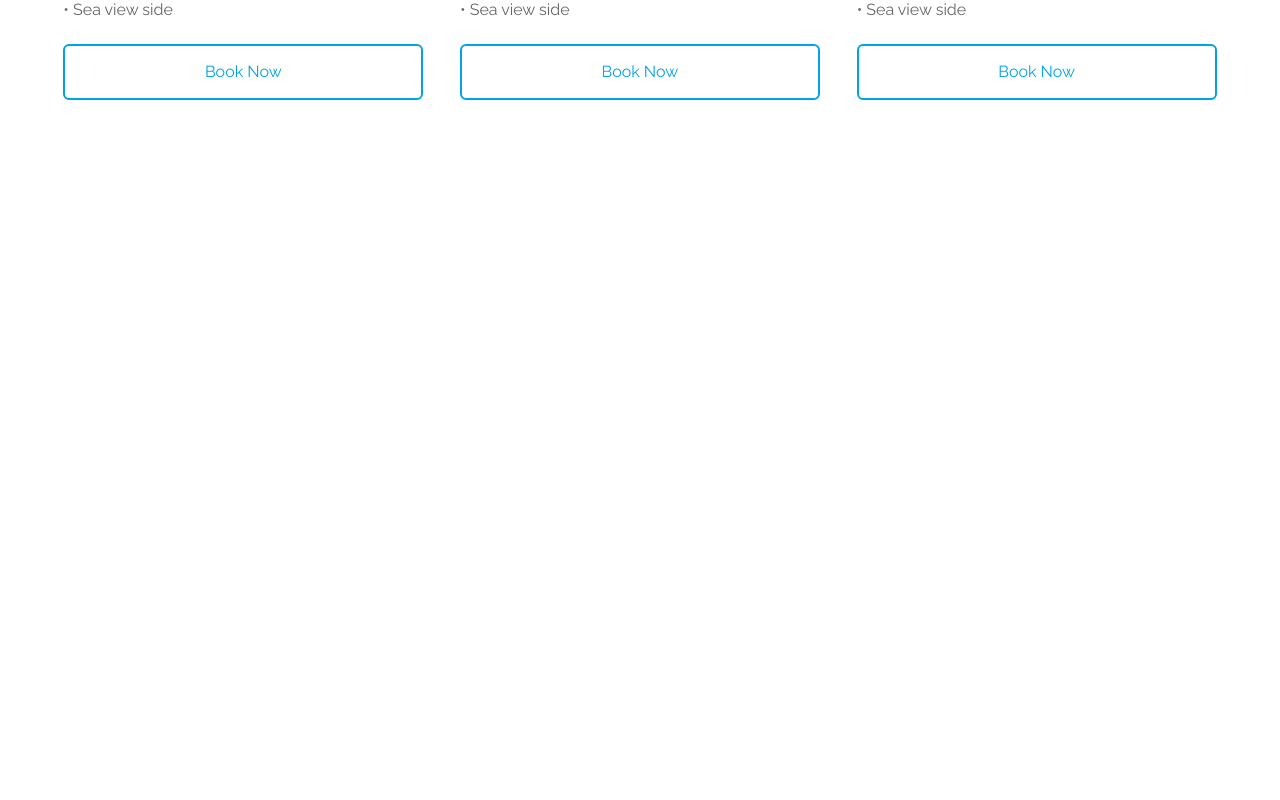
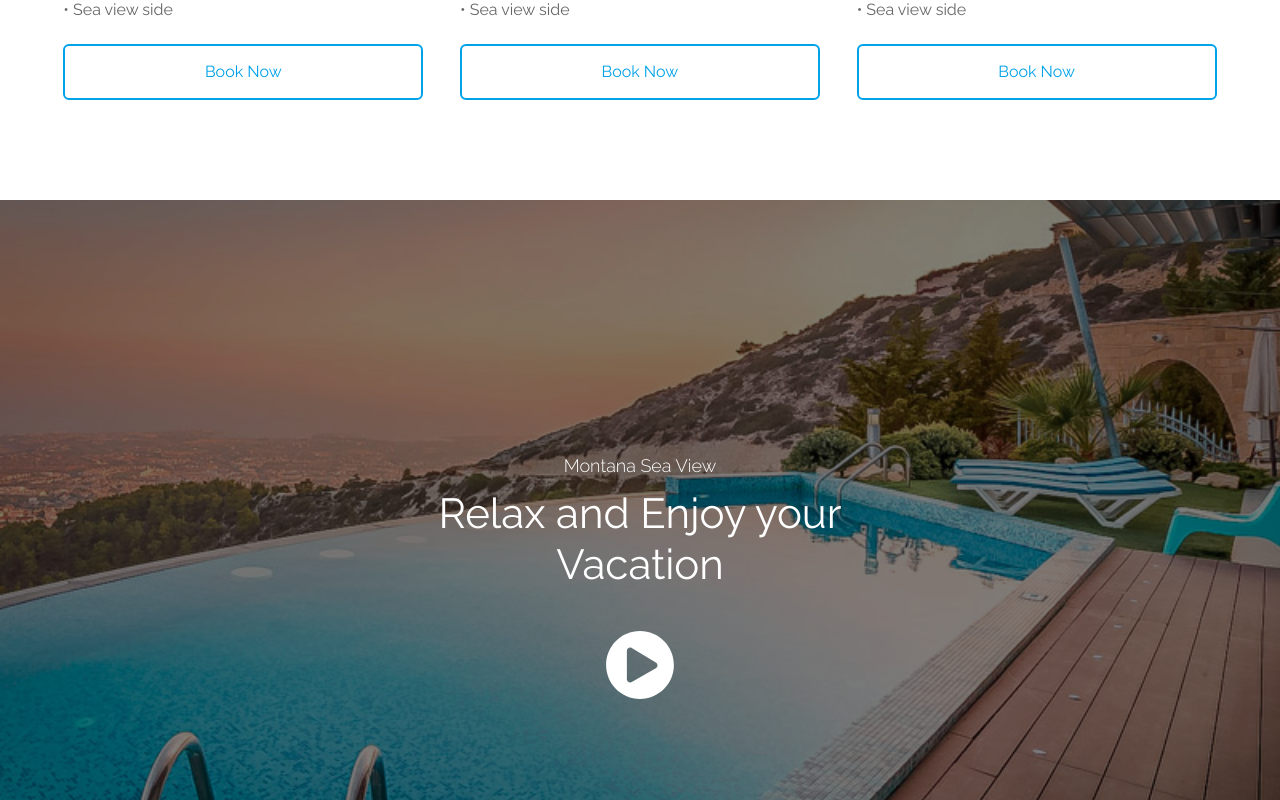
Before and after one commit to Timigill/serenia-stays, a Next.js app: page / in a window 1280 px wide. Shown: the part 2175-2975 px from the top of the page. Before the commit the page ends 2375 px from the top, so only its background shows below. Built offline with nearby package versions, Linux system fonts and the light colour scheme.

Commit message:
added gallery section with bg image and on front is vid icon, on which when we click there is dummy vid i've put , can be changed afterwards

```diff
--- a/package.json
+++ b/package.json
@@ -10,10 +10,12 @@
   },
   "dependencies": {
     "bootstrap": "^5.3.7",
+    "lucide-react": "^0.525.0",
     "next": "15.3.5",
     "react": "^19.0.0",
     "react-dom": "^19.0.0",
-    "react-icons": "^5.5.0"
+    "react-icons": "^5.5.0",
+    "react-player": "^3.2.0"
   },
   "devDependencies": {
     "@eslint/eslintrc": "^3",
--- a/src/app/page.js
+++ b/src/app/page.js
@@ -3,6 +3,7 @@ import styles from "./page.module.css";
 import HeroSection from '../components/home/HeroSection';
 import AboutSection from "../components/home/AboutSection";
 import ServicesSection from "../components/home/ServicesSection";
+import GallerySection from "../components/home/GallerySection";
 
 
 export default function Page() {
@@ -11,6 +12,8 @@ export default function Page() {
       <HeroSection />
       <AboutSection />
       <ServicesSection />
+      <GallerySection />
+
     </>
   );
 }
--- /dev/null
+++ b/src/components/home/GallerySection.js
@@ -0,0 +1,163 @@
+"use client";
+import { useState } from "react";
+import Image from "next/image";
+import { Raleway } from "next/font/google";
+import { FaPlayCircle, FaTimes } from "react-icons/fa";
+
+const raleway = Raleway({
+  weight: ["300", "400"],
+  subsets: ["latin"],
+});
+
+export default function GallerySection() {
+  const [showVideo, setShowVideo] = useState(false);
+
+  return (
+    <>
+      <section
+        className={raleway.className}
+        style={{
+          position: "relative",
+          height: "600px",
+          display: "flex",
+          alignItems: "flex-end", // pushes text lower
+          justifyContent: "center",
+          textAlign: "center",
+          color: "#fff",
+          paddingBottom: "100px",
+          overflow: "hidden",
+        }}
+      >
+        {/* Background Image */}
+        <Image
+          src="/gallery-bg.jpg"
+          alt="Gallery Background"
+          fill
+          style={{
+            objectFit: "cover",
+            filter: "brightness(0.5)",
+          }}
+        />
+
+        {/* Overlay Content */}
+        <div style={{ position: "relative", zIndex: 2 }}>
+          <p
+            style={{
+              fontSize: "18px",
+              fontWeight: 300,
+              marginBottom: "10px",
+            }}
+          >
+            Montana Sea View
+          </p>
+          <h2
+            style={{
+              fontSize: "42px",
+              fontWeight: 400,
+              lineHeight: "1.2",
+              marginBottom: "40px",
+            }}
+          >
+            Relax and Enjoy your <br />
+            Vacation
+          </h2>
+
+          {/* Play Icon */}
+          <span
+            onClick={() => setShowVideo(true)}
+            style={{
+              display: "inline-block",
+              position: "relative",
+              cursor: "pointer",
+            }}
+          >
+            <FaPlayCircle
+              style={{
+                fontSize: "70px",
+                color: "#fff",
+                transition: "transform 0.3s ease, filter 0.3s ease",
+              }}
+              onMouseEnter={(e) => {
+                e.currentTarget.style.transform = "scale(1.15)";
+                e.currentTarget.style.filter =
+                  "drop-shadow(0 0 20px rgba(0,162,232,0.8))";
+              }}
+              onMouseLeave={(e) => {
+                e.currentTarget.style.transform = "scale(1)";
+                e.currentTarget.style.filter = "none";
+              }}
+            />
+          </span>
+        </div>
+      </section>
+
+      {/* VIDEO POPUP */}
+      {showVideo && (
+        <div
+          style={{
+            position: "fixed",
+            top: 0,
+            left: 0,
+            width: "100%",
+            height: "100%",
+            background: "rgba(0,0,0,0.85)",
+            display: "flex",
+            alignItems: "center",
+            justifyContent: "center",
+            zIndex: 9999,
+            animation: "fadeIn 0.3s ease",
+          }}
+        >
+          {/* Close Button */}
+          <div
+            onClick={() => setShowVideo(false)}
+            style={{
+              position: "absolute",
+              top: "25px",
+              right: "35px",
+              width: "30px",
+              height: "30px",
+              background: "red",
+              borderRadius: "50%",
+              display: "flex",
+              alignItems: "center",
+              justifyContent: "center",
+              cursor: "pointer",
+              boxShadow: "0 2px 6px rgba(0,0,0,0.3)",
+              transition: "transform 0.2s ease",
+            }}
+            onMouseEnter={(e) =>
+              (e.currentTarget.style.transform = "scale(1.1)")
+            }
+            onMouseLeave={(e) =>
+              (e.currentTarget.style.transform = "scale(1)")
+            }
+          >
+            <FaTimes style={{ color: "#fff", fontSize: "14px" }} />
+          </div>
+
+          {/* Embedded YouTube Video */}
+          <div
+            style={{
+              position: "relative",
+              width: "80%",
+              maxWidth: "900px",
+              aspectRatio: "16/9",
+              background: "#000",
+            }}
+          >
+            <iframe
+              width="100%"
+              height="100%"
+              src="https://www.youtube.com/embed/ZzaPdXTrSb8?autoplay=1"
+              title="YouTube video player"
+              frameBorder="0"
+              allow="autoplay; encrypted-media"
+              allowFullScreen
+            ></iframe>
+          </div>
+        </div>
+      )}
+    </>
+  );
+}
```
Also changed, not shown: public/gallery-bg.jpg (added), 1 other file (tests, documents, lock files or other folders).
